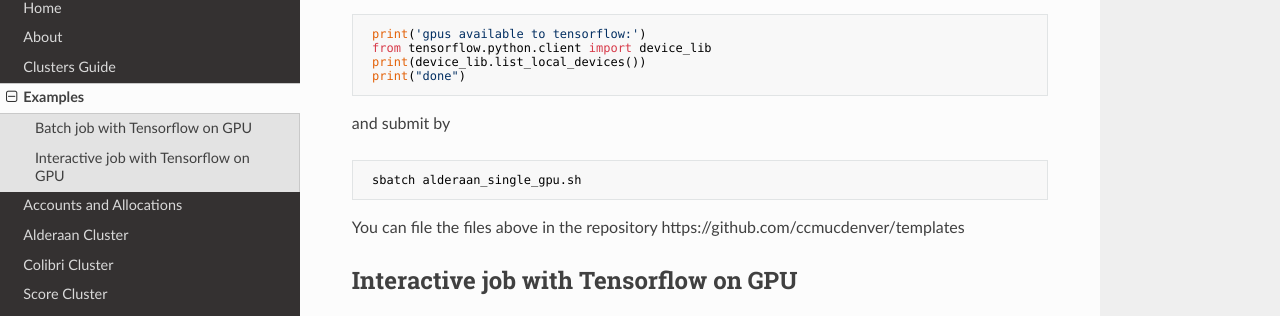
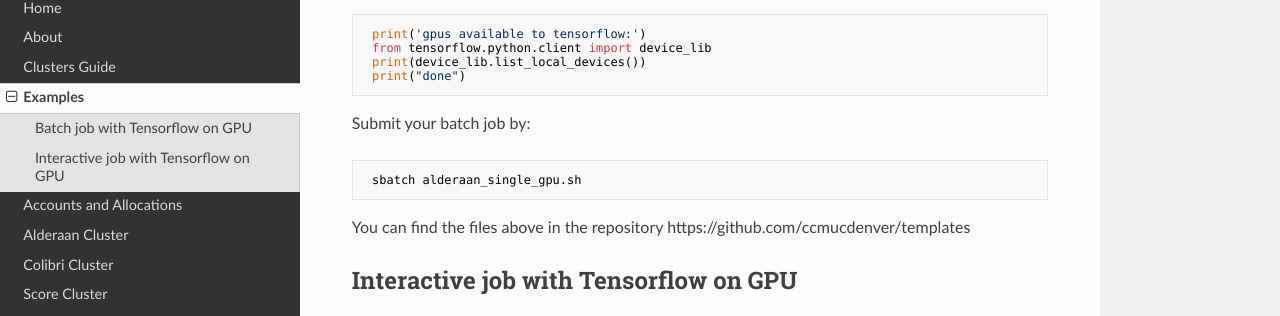
Before and after one commit to ccmucdenver/ccm-docs, an MkDocs documentation site: the page built from docs/examples.md, in a window 1280 px wide and 900 px high, scrolled down 400 px. Shown: the part 144-460 px from the top of the window. Built offline with MkDocs 1.6.1, drawn with Linux system fonts in a browser that asks for light colours; nearby versions of some CDN libraries.

Commit message:
Update examples.md
typos

```diff
--- a/docs/examples.md
+++ b/docs/examples.md
@@ -25,11 +25,11 @@ Example python code `gpucode.py`:
      print(device_lib.list_local_devices())
      print("done")
 
-and submit by
+Submit your batch job by:
 
      sbatch alderaan_single_gpu.sh
 
-You can file the files above in the repository https://github.com/ccmucdenver/templates
+You can find the files above in the repository https://github.com/ccmucdenver/templates
 
 ## Interactive job with Tensorflow on GPU
 
```
